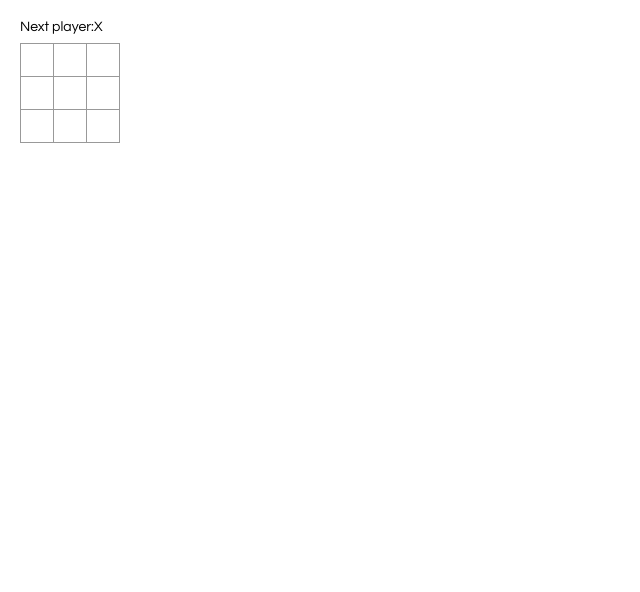
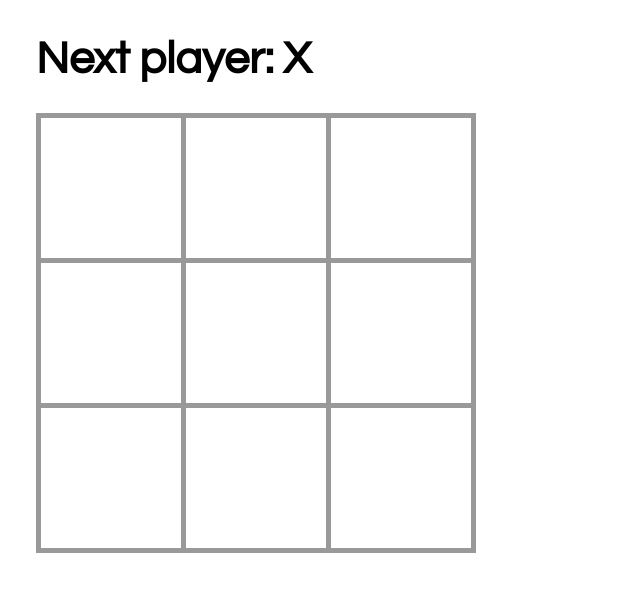
Before and after one commit to trinhan-nguyen/Tic-Tac-Toe, a React app: page / in a window 1280 px wide. Shown: the whole page, without its empty margins (0-640 px from the left). Built offline with nearby package versions, Linux system fonts and the light colour scheme.

Commit message:
Adjusted some styling

```diff
--- a/src/index.css
+++ b/src/index.css
@@ -1,6 +1,7 @@
 body {
-  font: 14px "Century Gothic", Futura, sans-serif;
-  margin: 20px;
+  font: 45px "Century Gothic", Futura, sans-serif;
+  margin: 36px;
+  font-weight: 600;
 }
 
 ol, ul {
@@ -14,22 +15,22 @@ ol, ul {
 }
 
 .status {
-  margin-bottom: 10px;
+  margin-bottom: 36px;
 }
 
 .square {
   background: #fff;
-  border: 1px solid #999;
+  border: 5px solid #999;
   float: left;
-  font-size: 24px;
+  font-size: 100px;
   font-weight: bold;
   line-height: 34px;
-  height: 34px;
-  margin-right: -1px;
-  margin-top: -1px;
+  height: 150px;
+  margin-right: -5px;
+  margin-top: -5px;
   padding: 0;
   text-align: center;
-  width: 34px;
+  width: 150px;
 }
 
 .square:focus {
--- a/src/index.js
+++ b/src/index.js
@@ -51,7 +51,7 @@ class Board extends React.Component {
   	if (winner) {
   		status = 'The winner is: ' + winner;
   	} else {
-  		status = 'Next player:' + (this.state.xIsNext ? 'X': 'O');
+  		status = 'Next player: ' + (this.state.xIsNext ? 'X': 'O');
   	}
 
     return (
```
